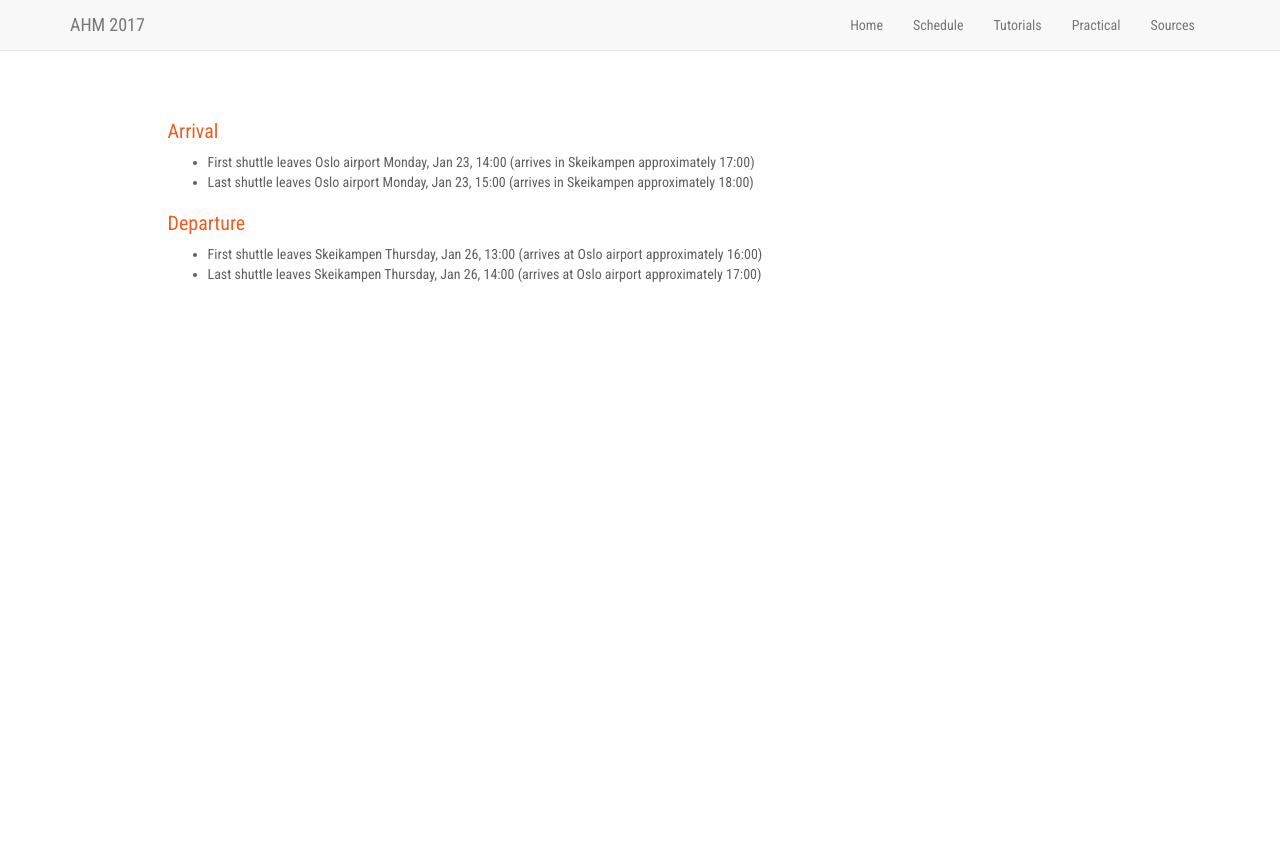
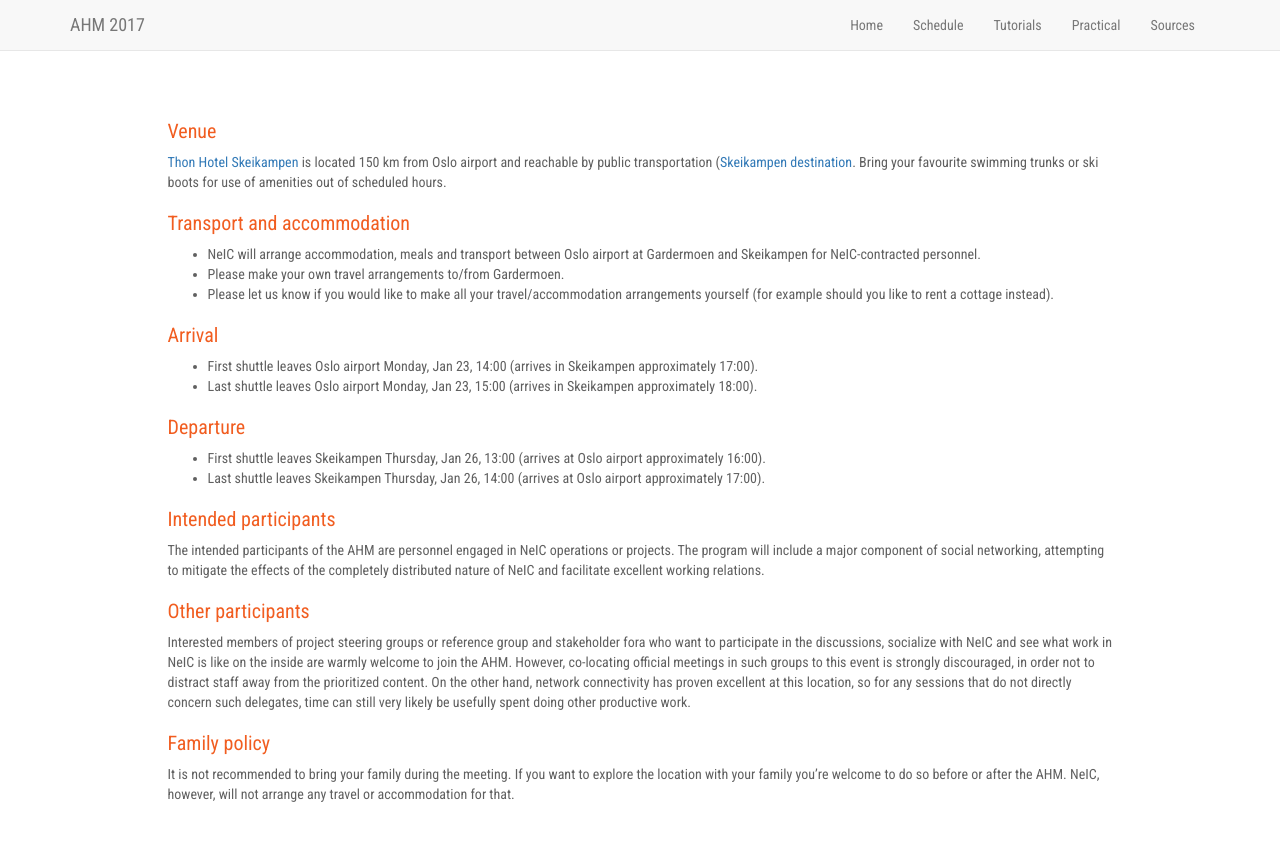
Before and after one commit to neicnordic/ahm17.neic.nordforsk.org, a Jekyll site: the page built from practical.md, in a window 1280 px wide. Shown: the top 841 px of the page. Built offline with Jekyll 4.4.1, drawn with Linux system fonts in a browser that asks for light colours; nearby versions of some CDN libraries.

Commit message:
more practical info

```diff
--- a/practical.md
+++ b/practical.md
@@ -3,12 +3,56 @@ layout: master
 include: default
 ---
 
+### Venue
+
+[Thon Hotel
+Skeikampen](http://www.thonhotels.com/hotels/countrys/norway/skeikampen/thon-hotel-skeikampen/)
+is located 150 km from Oslo airport and reachable by public transportation
+([Skeikampen destination](http://www.skeikampen.no/en).  Bring your favourite
+swimming trunks or ski boots for use of amenities out of scheduled hours.
+
+
+### Transport and accommodation
+
+- NeIC will arrange accommodation, meals and transport between Oslo airport at Gardermoen and Skeikampen for NeIC-contracted personnel.
+- Please make your own travel arrangements to/from Gardermoen.
+- Please let us know if you would like to make all your travel/accommodation arrangements yourself (for example should you like to rent a cottage instead).
+
+
 ### Arrival
 
-- First shuttle leaves Oslo airport Monday, Jan 23, 14:00 (arrives in Skeikampen approximately 17:00)
-- Last shuttle leaves Oslo airport Monday, Jan 23, 15:00 (arrives in Skeikampen approximately 18:00)
+- First shuttle leaves Oslo airport Monday, Jan 23, 14:00 (arrives in Skeikampen approximately 17:00).
+- Last shuttle leaves Oslo airport Monday, Jan 23, 15:00 (arrives in Skeikampen approximately 18:00).
+
 
 ### Departure
 
-- First shuttle leaves Skeikampen Thursday, Jan 26, 13:00 (arrives at Oslo airport approximately 16:00)
-- Last shuttle leaves Skeikampen Thursday, Jan 26, 14:00 (arrives at Oslo airport approximately 17:00)
+- First shuttle leaves Skeikampen Thursday, Jan 26, 13:00 (arrives at Oslo airport approximately 16:00).
+- Last shuttle leaves Skeikampen Thursday, Jan 26, 14:00 (arrives at Oslo airport approximately 17:00).
+
+
+### Intended participants
+
+The intended participants of the AHM are personnel engaged in NeIC operations
+or projects. The program will include a major component of social networking,
+attempting to mitigate the effects of the completely distributed nature of NeIC
+and facilitate excellent working relations.
+
+
+### Other participants
+
+Interested members of project steering groups or reference group and
+stakeholder fora who want to participate in the discussions, socialize with
+NeIC and see what work in NeIC is like on the inside are warmly welcome to join
+the AHM. However, co-locating official meetings in such groups to this event is
+strongly discouraged, in order not to distract staff away from the prioritized
+content. On the other hand, network connectivity has proven excellent at this
+location, so for any sessions that do not directly concern such delegates, time
+can still very likely be usefully spent doing other productive work.
+
+
+### Family policy
+
+It is not recommended to bring your family during the meeting. If you want to
+explore the location with your family you're welcome to do so before or after
+the AHM. NeIC, however, will not arrange any travel or accommodation for that.
```
